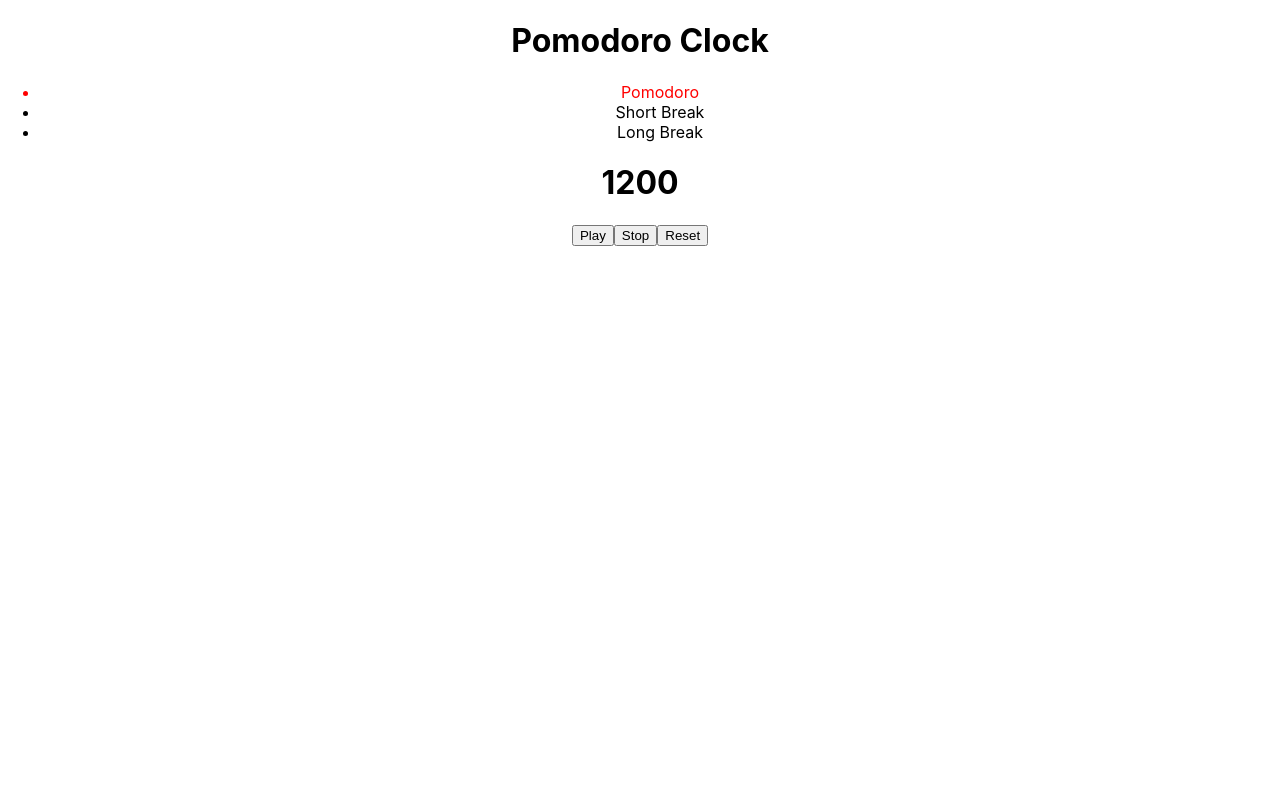
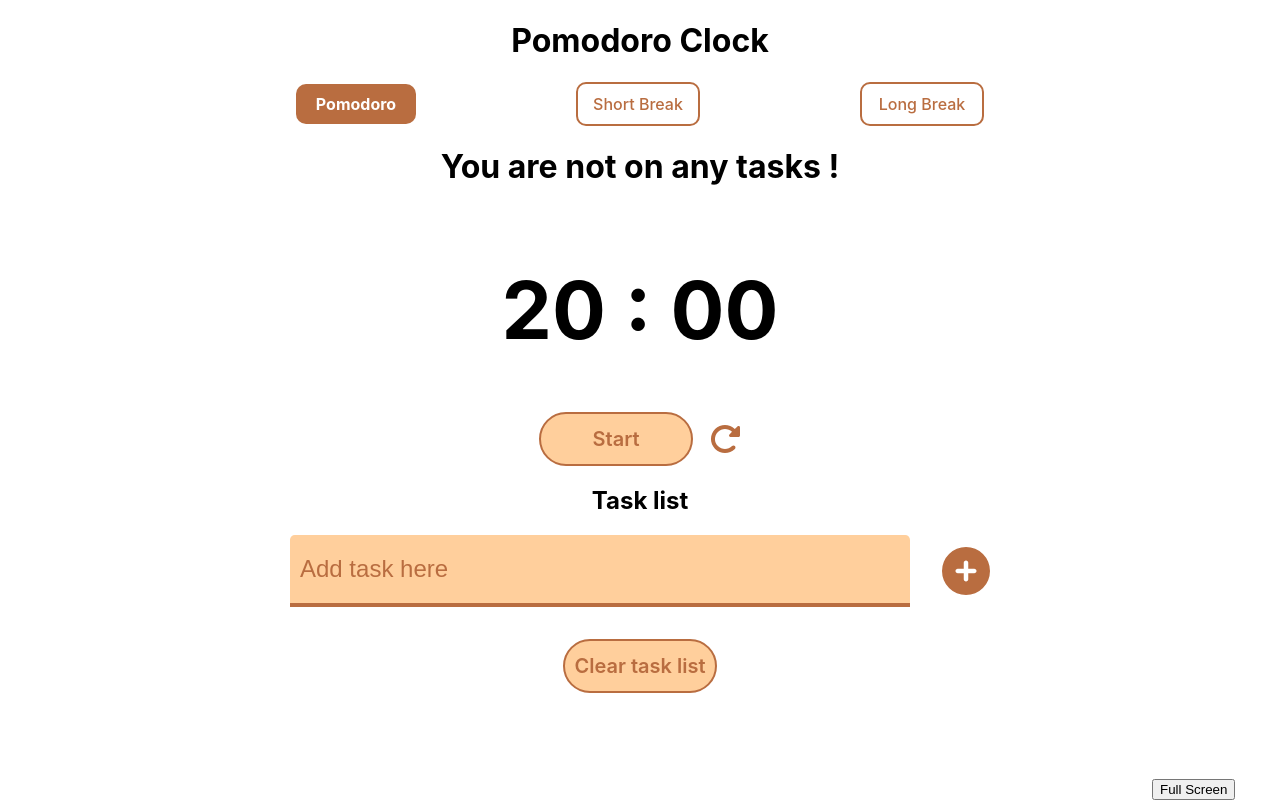
Before and after one commit to unt4m1nh/pomodoro2023, a React (Create React App) app: page / in a window 1280 px wide. Built offline with nearby package versions, Linux system fonts and the light colour scheme.

Commit message:
update 10/1/2024

```diff
--- a/package.json
+++ b/package.json
@@ -3,6 +3,11 @@
   "version": "0.1.0",
   "private": true,
   "dependencies": {
+    "@fortawesome/fontawesome-svg-core": "^6.5.1",
+    "@fortawesome/free-brands-svg-icons": "^6.5.1",
+    "@fortawesome/free-regular-svg-icons": "^6.5.1",
+    "@fortawesome/free-solid-svg-icons": "^6.5.1",
+    "@fortawesome/react-fontawesome": "^0.2.0",
     "@testing-library/jest-dom": "^5.17.0",
     "@testing-library/react": "^13.4.0",
     "@testing-library/user-event": "^13.5.0",
--- a/public/index.html
+++ b/public/index.html
@@ -24,7 +24,7 @@
       work correctly both with client-side routing and a non-root public URL.
       Learn how to configure a non-root public URL by running `npm run build`.
     -->
-    <title>React App</title>
+    <title>Pomodoro Clock</title>
   </head>
   <body>
     <noscript>You need to enable JavaScript to run this app.</noscript>
--- a/src/App.css
+++ b/src/App.css
@@ -1,3 +1,4 @@
-.App {
-  text-align: center;
+:root {
+    --hazel-light: #ffcf9c;
+    --hazel: #b96d40;
 }
--- /dev/null
+++ b/src/components/Button/Button.css
@@ -0,0 +1,16 @@
+.btn-custom {
+    display: flex;
+    align-items: center;
+    justify-content: center;
+    cursor: pointer;
+    border: 2px solid var(--hazel);
+    color: var(--hazel);
+    border-radius: 50px;
+}
+
+.large {
+    width: 150px;
+    height: 50px;
+    font-size: 20px;
+    font-weight: 600;
+}
--- /dev/null
+++ b/src/components/Button/Button.js
@@ -0,0 +1,16 @@
+import React, { useState } from 'react';
+import "./Button.css"
+
+const Button = ({size, onClick, color, children}) => {
+
+    const [className, setClassName] = useState("btn-custom " + size)
+    console.log(className);
+
+    return (
+        <div className={className} onClick={onClick} style={{backgroundColor: `${color}`}}>
+            {children}
+        </div>
+    );
+}
+
+export default Button;
--- /dev/null
+++ b/src/pages/Home/Home.css
@@ -0,0 +1,95 @@
+.header {
+    text-align: center;
+}
+
+.content {
+    display: flex;
+    flex-direction: column;
+    align-items: center;
+}
+
+.content-mode-selection {
+    display: flex;
+    align-items: center;
+    justify-content: center;
+    gap: 10rem;
+}
+
+.content-clock-buttons {
+    display: flex;
+    flex-direction: row;
+    align-items: center;
+    width: fit-content;
+    gap: 1rem;
+}
+
+.content .input-row {
+    display: flex;
+    flex-direction: row;
+    align-items: center;
+    gap: 2rem;
+}
+
+.content input {
+    width: 600px;
+    height: 3rem;
+    border: none;
+    outline: none;
+    border-bottom: .2em solid var(--hazel);
+    background: var(--hazel-light);
+    border-radius: .2em .2em 0 0;
+    padding: 10px;
+    color: var(--hazel);
+    font-size: 1.5rem;
+}
+
+::placeholder {
+    color: var(--hazel);
+}
+
+.modeActive {
+    display: flex;
+    background-color: var(--hazel);
+    color: white;
+    width: 120px;
+    height: 40px;
+    align-items: center;
+    justify-content: center;
+    border-radius: 10px;
+    font-weight: 700;
+    cursor: pointer;
+}
+
+.mode {
+    display: flex;
+    width: 120px;
+    height: 40px;
+    align-items: center;
+    justify-content: center;
+    border-radius: 10px;
+    color: var(--hazel);
+    border: 2px solid var(--hazel);
+    font-weight: 500;
+    cursor: pointer;
+}
+
+.time {
+    font-size: 5em;
+}
+
+.btn-fullscreen {
+    position: fixed;
+    bottom: 0;
+    left: 90%;
+}
+
+.icon {
+    cursor: pointer;
+    transition: transform 0.3s ease;
+    color: var(--hazel)
+}
+
+.btn-add {
+    cursor: pointer;
+    color: var(--hazel)
+}
--- a/src/pages/Home/Home.js
+++ b/src/pages/Home/Home.js
@@ -1,26 +1,62 @@
 import { useEffect, useState } from "react";
+import "./Home.css"
+import { FontAwesomeIcon } from "@fortawesome/react-fontawesome";
+import { faRotateRight } from "@fortawesome/free-solid-svg-icons";
+import { faPlusCircle } from "@fortawesome/free-solid-svg-icons";
+import Button from "../../components/Button/Button";
 
 function Home() {
-
     const [time, setTime] = useState(1200);
+    const [minutes, setMinutes] = useState(parseInt(time / 60));
+    const [seconds, setSeconds] = useState('00');
     const [isRunning, setIsRunning] = useState(false);
     const [mode, setMode] = useState('Pomodoro');
+    const [task, setTask] = useState([]);
+    const [taskValue, setTaskValue] = useState('');
+    const [isFullScreen, setIsFullScreen] = useState(false);
+    const [rotation, setRotation] = useState(0);
 
 
     useEffect(() => {
         let timerId
         if (isRunning) {
+            let titleClock = time;
+            let titleMinutes = parseInt(time / 60);
+            let titleSeconds = time % 60;
             timerId = setInterval(
-            () => {
-                setTime(prevState => prevState - 1);
-                console.log(time);
-            }, 1000);
+                () => {
+                    setTime(prevState => prevState - 1);
+                    if (parseInt(titleClock / 60) < 10) {
+                        titleMinutes = '0' + parseInt(titleClock / 60);
+                        setMinutes(titleMinutes);
+                    } else {
+                        titleMinutes = parseInt(titleClock / 60);
+                        setMinutes(titleMinutes);
+                    }
+                    if (titleClock % 60 < 10) {
+                        titleSeconds = '0' + titleClock % 60;
+                        setSeconds(titleSeconds);
+                    } else {
+                        titleSeconds = titleClock % 60;
+                        setSeconds(titleSeconds);
+                    }
+                    if (titleMinutes === 0 && titleSeconds === 0) {
+                        clearInterval(timerId);
+                    }
+                    document.title = mode + ' ' + titleMinutes + ':' + titleSeconds;
+                    titleClock = titleClock - 1;
+
+                }, 1000);
         } else {
             clearInterval(timerId);
         }
 
         return () => clearInterval(timerId)
     }, [isRunning]);
+
+    console.log(time);
+
+
 
     const handleStartClock = () => {
         setIsRunning(true);
@@ -30,26 +66,68 @@ function Home() {
         setIsRunning(false);
     }
 
-    const handleResetClock = () => {
+    const handleResetClock = (currentMode) => {
         setIsRunning(false);
-        setTime(1200);
+        setRotation(rotation + 360);
+        if (currentMode === 'Pomodoro') {
+            setTime(1200);
+            setMinutes(20);
+            setSeconds('00');
+        } else if (currentMode === 'Short Break') {
+            setTime(10);
+            setMinutes('00');
+            setSeconds('10');
+        } else {
+            setTime(600);
+            setMinutes(10);
+            setSeconds('00');
+        }
     }
 
     const handleChangeMode = (modeSelected) => {
         if (modeSelected === 'Pomodoro') {
             setMode('Pomodoro');
+            document.title = modeSelected
+            handleStopClock();
             setTime(1200);
+            setMinutes(20);
+            setSeconds('00');
         } else if (modeSelected === 'Short Break') {
             setMode('Short Break');
+            document.title = modeSelected
             handleStopClock();
-            setTime(300)
+            setTime(10);
+            setMinutes('00');
+            setSeconds('10');
         } else {
             setMode('Long Break');
+            document.title = modeSelected
             handleStopClock();
-            setTime(600)
+            setTime(600);
+            setMinutes(10);
+            setSeconds('00');
         }
     }
 
+    const toggleFullScreen = () => {
+        if (!isFullScreen) {
+            document.documentElement.requestFullscreen();
+        } else {
+            document.exitFullscreen();
+        }
+        setIsFullScreen(!isFullScreen);
+    }
+
+    const addTask = (taskName) => {
+        if (taskName !== '') {
+            setTask(prevState => [...prevState, taskName])
+            setTaskValue('');
+        }
+    }
+
+    const clearTask = () => {
+        setTask([]);
+    }
 
 
     return (
@@ -59,17 +137,39 @@ function Home() {
             </div>
             <div className="content">
                 <div className="content-mode-selection">
-                    <ul>
-                        <li style={{color: mode === 'Pomodoro' ? "red" : "black"}} onClick={() => {handleChangeMode('Pomodoro')}}>Pomodoro</li>
-                        <li style={{color: mode === 'Short Break' ? "red" : "black"}} onClick={() => {handleChangeMode('Short Break')}}>Short Break</li>
-                        <li style={{color: mode === 'Long Break' ? "red" : "black"}} onClick={() => {handleChangeMode('Long Break')}}>Long Break</li>
-                    </ul>
+                    <div className={mode === 'Pomodoro' ? "modeActive" : "mode"} onClick={() => { handleChangeMode('Pomodoro') }}>Pomodoro</div>
+                    <div className={mode === 'Short Break' ? "modeActive" : "mode"} onClick={() => { handleChangeMode('Short Break') }}>Short Break</div>
+                    <div className={mode === 'Long Break' ? "modeActive" : "mode"} onClick={() => { handleChangeMode('Long Break') }}>Long Break</div>
                 </div>
-                <h1>{time}</h1>
-                <button onClick={handleStartClock}>Play</button>
-                <button onClick={handleStopClock}>Stop</button>
-                <button onClick={handleResetClock}>Reset</button>
+                <h1>{task.length !== 0 ? task[0] : 'You are not on any tasks !'}</h1>
+                <h1 className="time">{`${minutes} : ${seconds}`}</h1>
+                <div className="content-clock-buttons">
+                    {
+                        !isRunning ?
+                            <Button size="large" onClick={handleStartClock} color="var(--hazel-light)">Start</Button> :
+                            <Button size="large" onClick={handleStopClock} color="var(--hazel-light)">Pause</Button>
+                    }
+                    <FontAwesomeIcon className="icon" icon={faRotateRight} size="2xl" onClick={() => {
+                        handleResetClock(mode);
+                    }}
+                        style={{ transform: `rotate(${rotation}deg)` }}
+                    />
+                </div>
+                <h2>Task list</h2>
+                <div className="input-row">
+                    <input type="text" placeholder="Add task here" value={taskValue} onChange={(e) => setTaskValue(e.target.value)}></input>
+                    <FontAwesomeIcon className="btn-add" icon={faPlusCircle} size="3x" onClick={() => {addTask(taskValue)}} ></FontAwesomeIcon>
+                </div>
+                <ul>
+                    {
+                        task.map((index) => (
+                            <li key={index}>{index}</li>
+                        ))
+                    }
+                </ul>
+                <Button size="large" onClick={clearTask} color="var(--hazel-light)">Clear task list</Button>
             </div>
+            <button onClick={toggleFullScreen} className="btn-fullscreen">Full Screen</button>
         </div>
     );
 }
```
Also changed, not shown: 1 other file (tests, documents, lock files or other folders).
